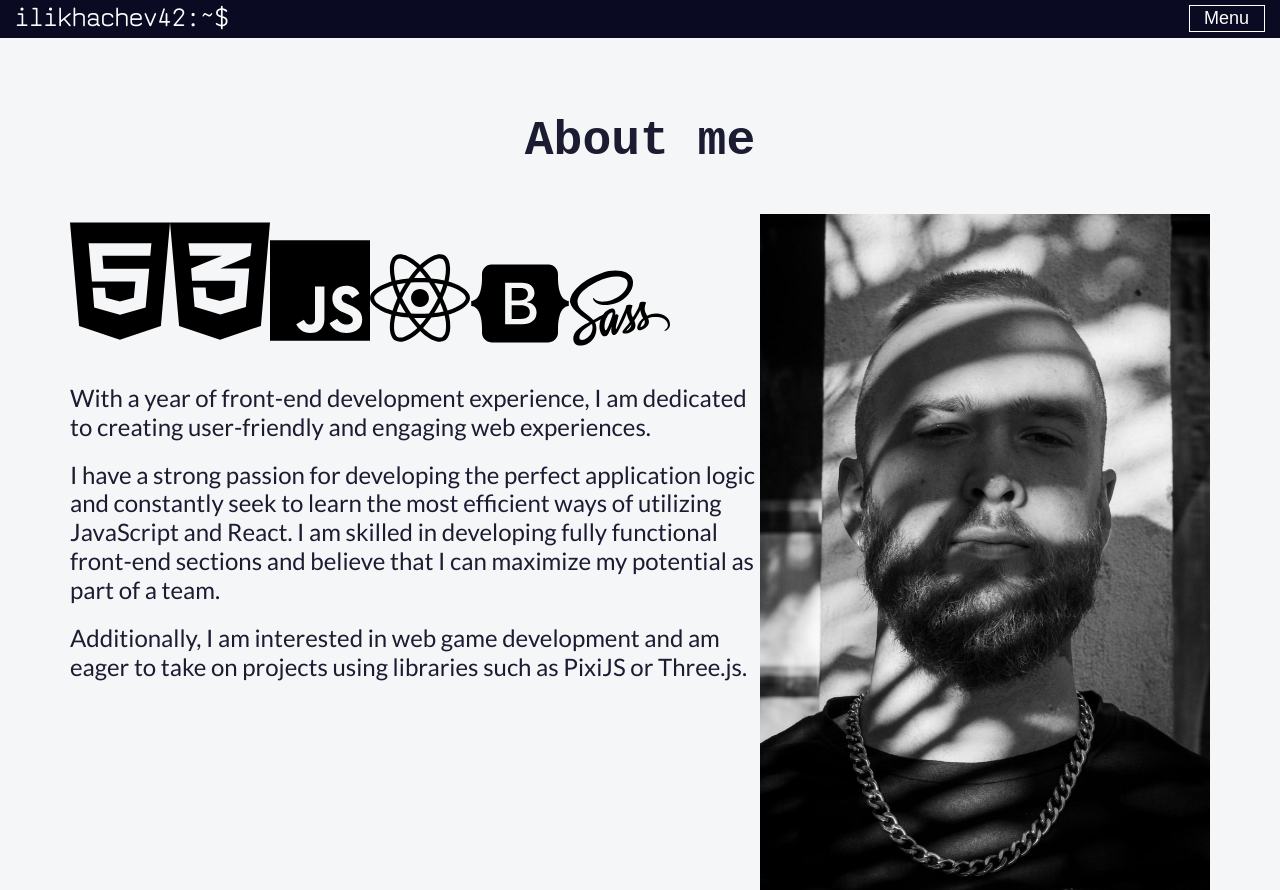
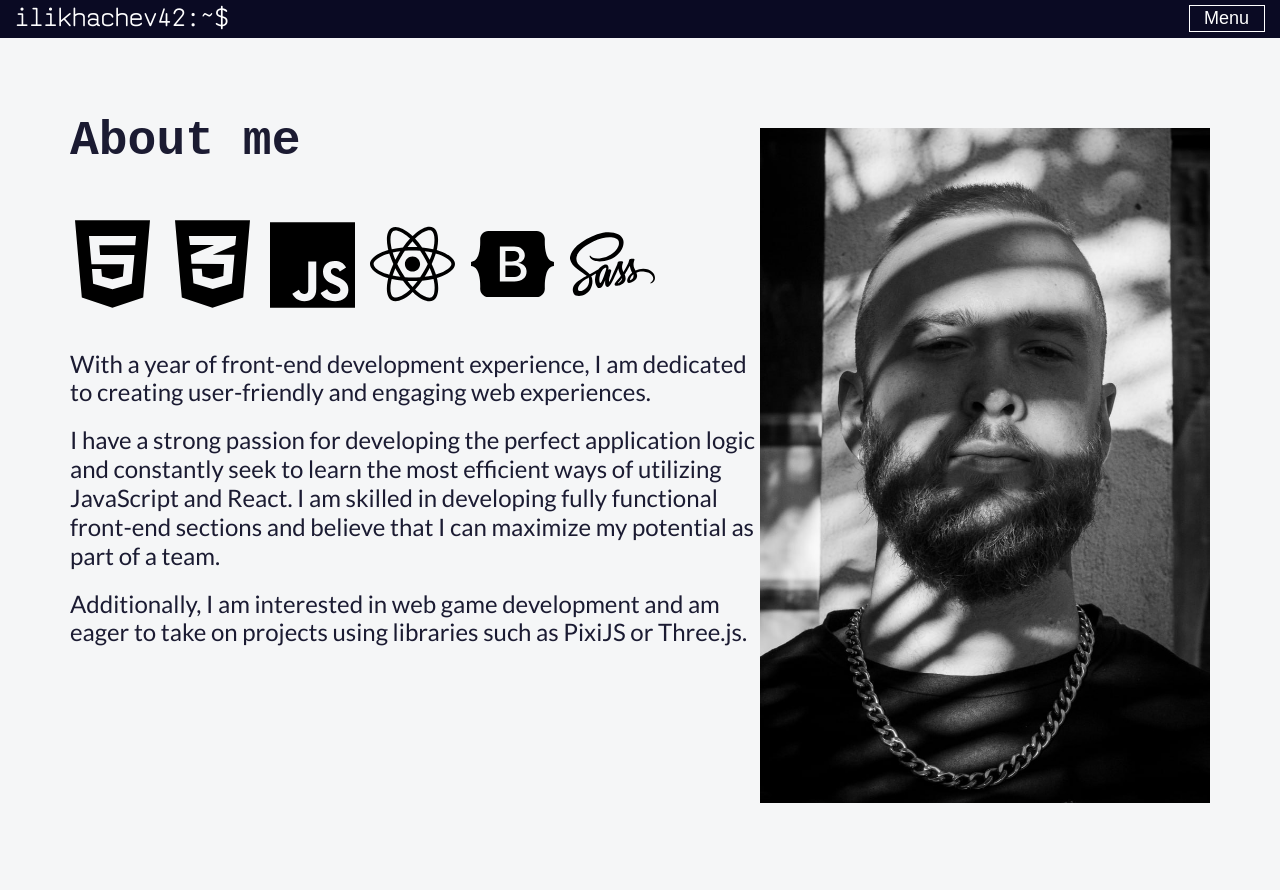
Before and after one commit to ilikhachev42/portfolio, a React (Create React App) app: page /about in a window 1280 px wide. After the commit the page ends 803 px from the top, so only its background shows below. Built offline with nearby package versions, Linux system fonts and the light colour scheme.

Commit message:
add styles for About section

```diff
--- a/src/css/app.css
+++ b/src/css/app.css
@@ -334,16 +334,19 @@ p {
 }
 
 /* About */
-.photo-container {
-
-}
 
 .text-about {
-
+  float: inline-start;
 }
 
 .photo-container p {
   font-size: 1.5rem;
+}
+
+.p-container {
+  width: 50%;
+  margin-top: 10%;
+  display: block;
 }
 
 .awesome {
@@ -351,6 +354,31 @@ p {
   width: 450px;
 }
 
+.awesome-icons {
+  margin-top: 7.5%;
+}
+
 .skill-icon {
+  padding-right: 15px;
   width: 100px;
 }
+
+.html-icon {
+  height: 100px;
+}
+
+.css-icon {
+  height: 100px;
+}
+
+.react-icon {
+  height: 100px;
+}
+
+.bs-icon {
+  height: 100px;
+}
+
+.sass-icon {
+  height: 100px;
+}
```
